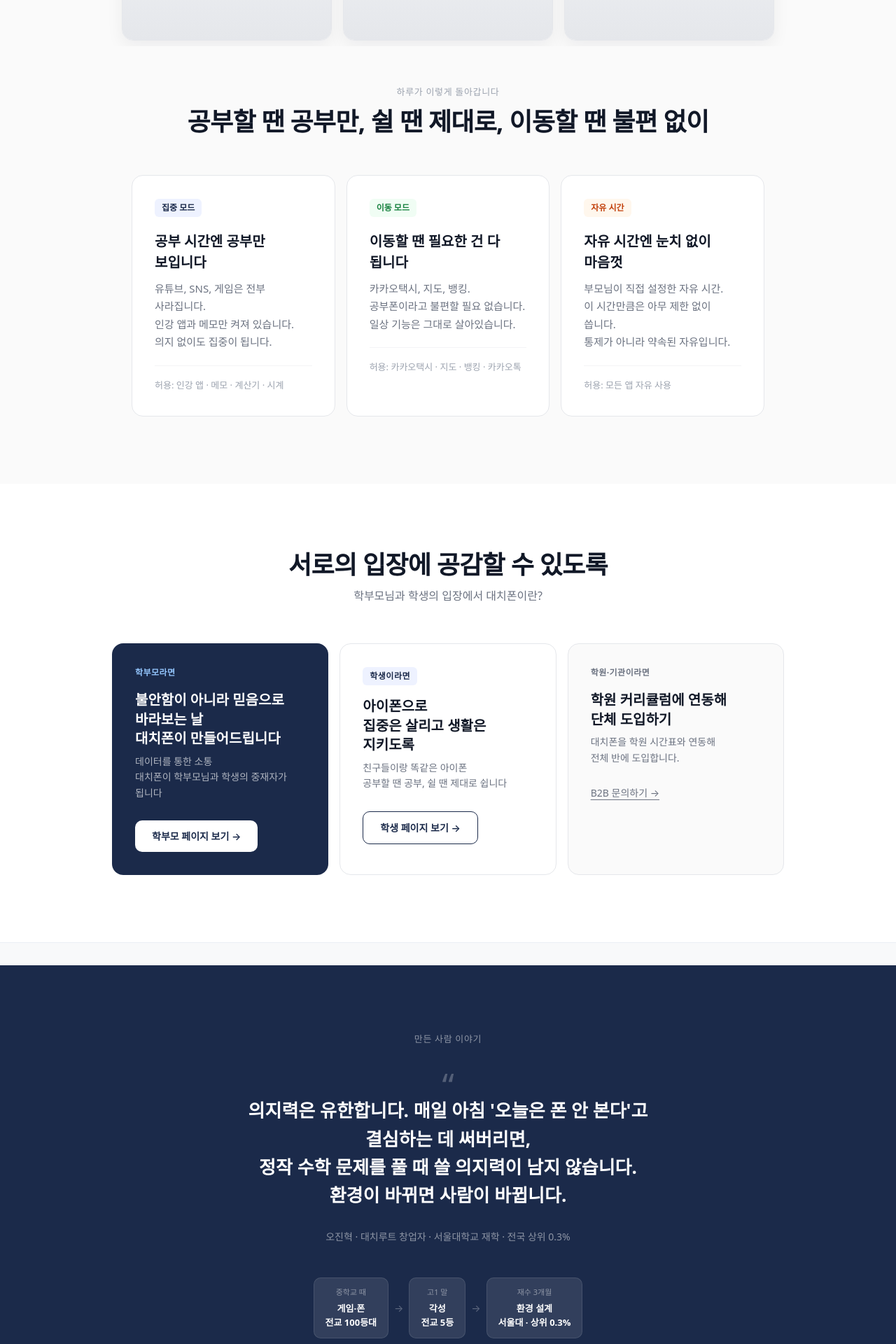
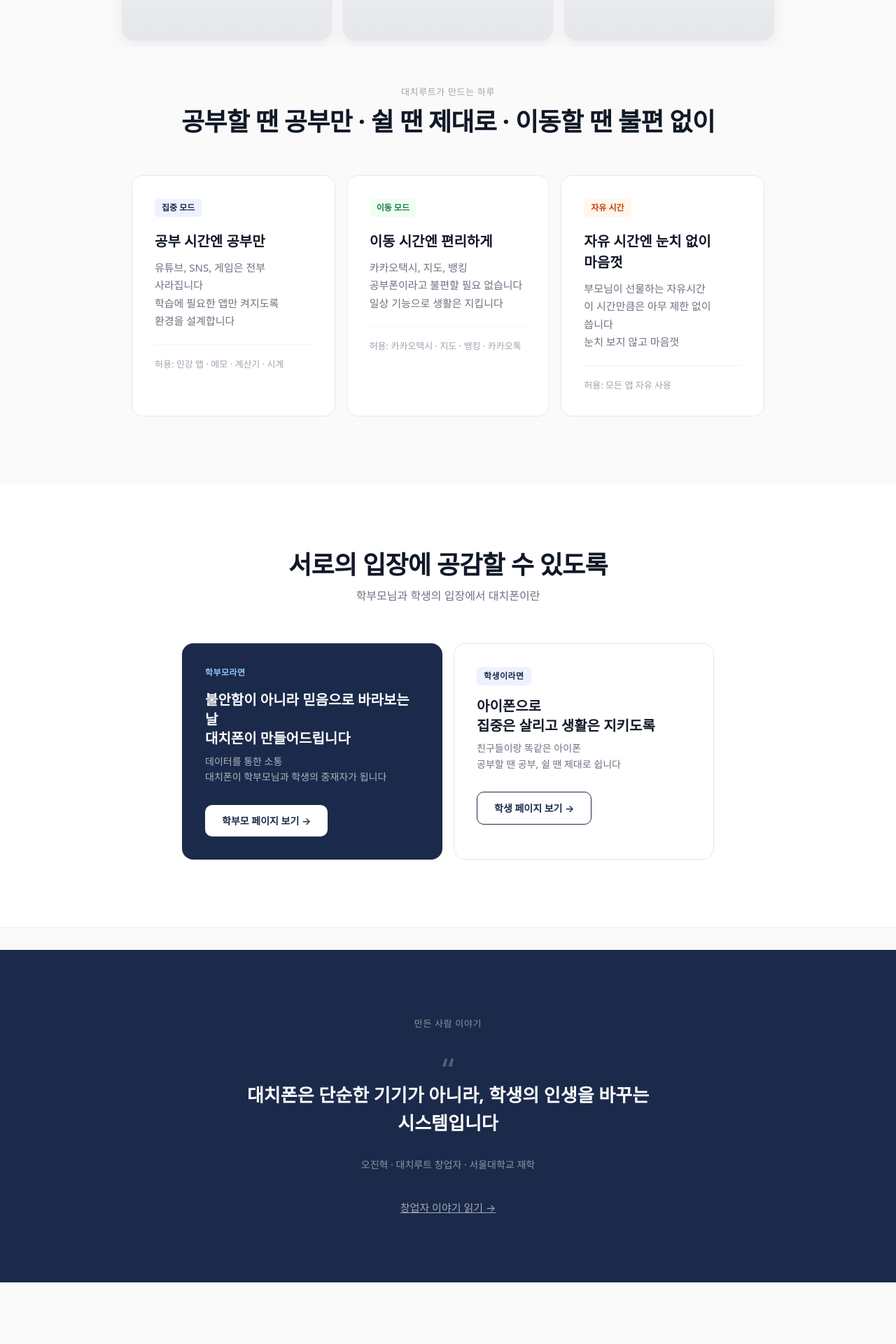
Before and after one commit to hwchung24/rootDaechi_web, a Next.js app: page /phone in a window 1280 px wide. Shown: the part 4340-6260 px from the top of the page at 70% size. Built offline with nearby package versions, Linux system fonts and the light colour scheme.

Commit message:
update(content): apply latest parents and phone page edits
Commit user-authored updates including parent feature list cleanup and refreshed phone page copy, testimonial additions, and section/card adjustments.

Made-with: Cursor

```diff
--- a/app/parents/page.tsx
+++ b/app/parents/page.tsx
@@ -19,13 +19,6 @@ const parentFeatures = [
     description: "순공 시간, 앱 사용 패턴, 루틴 달성률이\n매일 카카오톡 리포트로 자동 정리됩니다. 별도 앱을 열 필요 없습니다.",
     detail: "→ 일간·주간·월간 리포트 자동 발송",
     Icon: BarChart2
-  },
-  {
-    title: "공부 시작했는지 — 미시작 즉시 알림",
-    description:
-      "설정한 시간에 공부를 시작하지 않으면 학부모께 먼저 알림이 갑니다.\n아이한테 먼저 연락할 필요가 없습니다.",
-    detail: "→ 학습 시작 시간 설정 → 미시작 시 즉시 알림",
-    Icon: Bell
   }
 ];
 
--- a/app/phone/page.tsx
+++ b/app/phone/page.tsx
@@ -43,11 +43,6 @@ const targetCards = [
     id: "students",
     title: "학생이라면",
     href: "/students"
-  },
-  {
-    id: "academy",
-    title: "학원·기관이라면",
-    href: "/b2b"
   }
 ];
 
@@ -70,6 +65,11 @@ const reviews = [
   {
     quote: "플래너 미작성 시 폰이 잠기는 게 처음엔 불편했는데, 지금은 그게 루틴을 지켜줘요. 6개월째 한 번도 무너진 적 없습니다.",
     source: "대치동 재수생 · 6개월 사용 · 베타 참여자"
+  },
+  {
+    quote:
+      "잔소리할 필요가 없어졌어요. 통제하는 부모가 아니라 선물해주는 부모가 된 것 같아요. 아이도 감시받는다는 느낌 없이 스스로 루틴을 지키기 시작했습니다.",
+    source: "목동 학부모 · 고2 · 3개월 사용 · 베타 참여자"
   }
 ];
 
@@ -214,18 +214,18 @@ export default function PhonePage() {
             </div>
           </div>
 
-          <p className="text-center text-[13px] uppercase tracking-[0.05em] text-[#9CA3AF]">하루가 이렇게 돌아갑니다</p>
+          <p className="text-center text-[13px] uppercase tracking-[0.05em] text-[#9CA3AF]">대치루트가 만드는 하루</p>
           <h2 className="mt-3 text-center text-2xl md:text-4xl leading-snug break-keep font-semibold tracking-[-0.02em] text-[#111827]">
-            공부할 땐 공부만, 쉴 땐 제대로, 이동할 땐 불편 없이
+            공부할 땐 공부만 · 쉴 땐 제대로 · 이동할 땐 불편 없이
           </h2>
           <div className="mx-auto mt-14 grid max-w-[1000px] grid-cols-1 gap-4 px-6 sm:px-12 lg:grid-cols-3">
             <article className="rounded-2xl border border-[#E5E7EB] bg-white px-8 py-8">
               <p className="inline-block rounded-md bg-[#EEF2FF] px-2.5 py-1 text-[12px] font-semibold text-[#1B2A4A]">집중 모드</p>
-              <p className="mt-5 text-[20px] font-semibold text-[#111827]">공부 시간엔 공부만 보입니다</p>
+              <p className="mt-5 text-[20px] font-semibold text-[#111827]">공부 시간엔 공부만</p>
               <p className="mt-2.5 whitespace-pre-line text-[15px] leading-[1.7] text-[#6B7280]">
-                유튜브, SNS, 게임은 전부 사라집니다.
-                {"\n"}인강 앱과 메모만 켜져 있습니다.
-                {"\n"}의지 없이도 집중이 됩니다.
+                유튜브, SNS, 게임은 전부 사라집니다
+                {"\n"}학습에 필요한 앱만 켜지도록
+                {"\n"}환경을 설계합니다
               </p>
               <p className="mt-5 border-t border-[#F3F4F6] pt-4 text-[13px] leading-[1.8] text-[#9CA3AF]">
                 허용: 인강 앱 · 메모 · 계산기 · 시계
@@ -234,11 +234,11 @@ export default function PhonePage() {
 
             <article className="rounded-2xl border border-[#E5E7EB] bg-white px-8 py-8">
               <p className="inline-block rounded-md bg-[#F0FDF4] px-2.5 py-1 text-[12px] font-semibold text-[#15803D]">이동 모드</p>
-              <p className="mt-5 text-[20px] font-semibold text-[#111827]">이동할 땐 필요한 건 다 됩니다</p>
+              <p className="mt-5 text-[20px] font-semibold text-[#111827]">이동 시간엔 편리하게</p>
               <p className="mt-2.5 whitespace-pre-line text-[15px] leading-[1.7] text-[#6B7280]">
-                카카오택시, 지도, 뱅킹.
-                {"\n"}공부폰이라고 불편할 필요 없습니다.
-                {"\n"}일상 기능은 그대로 살아있습니다.
+                카카오택시, 지도, 뱅킹
+                {"\n"}공부폰이라고 불편할 필요 없습니다
+                {"\n"}일상 기능으로 생활은 지킵니다
               </p>
               <p className="mt-5 border-t border-[#F3F4F6] pt-4 text-[13px] leading-[1.8] text-[#9CA3AF]">
                 허용: 카카오택시 · 지도 · 뱅킹 · 카카오톡
@@ -249,9 +249,9 @@ export default function PhonePage() {
               <p className="inline-block rounded-md bg-[#FFF7ED] px-2.5 py-1 text-[12px] font-semibold text-[#C2410C]">자유 시간</p>
               <p className="mt-5 text-[20px] font-semibold text-[#111827]">자유 시간엔 눈치 없이 마음껏</p>
               <p className="mt-2.5 whitespace-pre-line text-[15px] leading-[1.7] text-[#6B7280]">
-                부모님이 직접 설정한 자유 시간.
-                {"\n"}이 시간만큼은 아무 제한 없이 씁니다.
-                {"\n"}통제가 아니라 약속된 자유입니다.
+                부모님이 선물하는 자유시간
+                {"\n"}이 시간만큼은 아무 제한 없이 씁니다
+                {"\n"}눈치 보지 않고 마음껏
               </p>
               <p className="mt-5 border-t border-[#F3F4F6] pt-4 text-[13px] leading-[1.8] text-[#9CA3AF]">허용: 모든 앱 자유 사용</p>
             </article>
@@ -261,8 +261,8 @@ export default function PhonePage() {
         <section className="border-b border-slate-200/70 bg-white py-16 md:py-24">
           <div className="mx-auto max-w-6xl px-6 sm:px-12">
             <h2 className="text-center text-2xl md:text-4xl leading-snug break-keep px-4 font-semibold tracking-[-0.02em] text-[#111827] md:px-0">서로의 입장에 공감할 수 있도록</h2>
-            <p className="mt-3 text-center text-[16px] text-[#6B7280]">학부모님과 학생의 입장에서 대치폰이란?</p>
-            <div className="mx-auto mt-14 grid max-w-[960px] grid-cols-1 gap-4 lg:grid-cols-3">
+            <p className="mt-3 text-center text-[16px] text-[#6B7280]">학부모님과 학생의 입장에서 대치폰이란</p>
+            <div className="mx-auto mt-14 grid max-w-[760px] grid-cols-1 gap-4 lg:grid-cols-2">
               {targetCards.map((card) => (
                 <article
                   key={card.id}
@@ -352,30 +352,12 @@ export default function PhonePage() {
             <div className="mt-8">
               <span className="mb-[-8px] block text-[48px] leading-none text-white/25">&ldquo;</span>
               <p className="whitespace-pre-line text-[26px] font-semibold leading-[1.55] text-white">
-                의지력은 유한합니다. 매일 아침 '오늘은 폰 안 본다'고 결심하는 데 써버리면,
-                {"\n"}정작 수학 문제를 풀 때 쓸 의지력이 남지 않습니다.
-                {"\n"}환경이 바뀌면 사람이 바뀝니다.
+              대치폰은 단순한 기기가 아니라, 학생의 인생을 바꾸는 시스템입니다
               </p>
             </div>
 
-            <p className="mt-7 text-[14px] text-white/50">오진혁 · 대치루트 창업자 · 서울대학교 재학 · 전국 상위 0.3%</p>
+            <p className="mt-7 text-[14px] text-white/50">오진혁 · 대치루트 창업자 · 서울대학교 재학</p>
 
-            <div className="mt-12 flex flex-wrap items-center justify-center gap-2">
-              {[
-                { label: "중학교 때", point: "게임·폰", result: "전교 100등대" },
-                { label: "고1 말", point: "각성", result: "전교 5등" },
-                { label: "재수 3개월", point: "환경 설계", result: "서울대 · 상위 0.3%" }
-              ].map((step, idx, arr) => (
-                <div key={step.label} className="flex items-center gap-2">
-                  <div className="rounded-[10px] border border-white/10 bg-white/10 px-4 py-3">
-                    <p className="mb-1.5 text-[11px] text-white/45">{step.label}</p>
-                    <p className="text-[13px] font-semibold text-white">{step.point}</p>
-                    <p className="text-[13px] font-semibold text-white">{step.result}</p>
-                  </div>
-                  {idx < arr.length - 1 ? <span className="text-[14px] text-white/30">→</span> : null}
-                </div>
-              ))}
-            </div>
 
             <Link href="/about" className="mt-10 block text-[15px] text-white/60 underline">
               창업자 이야기 읽기 →
```
